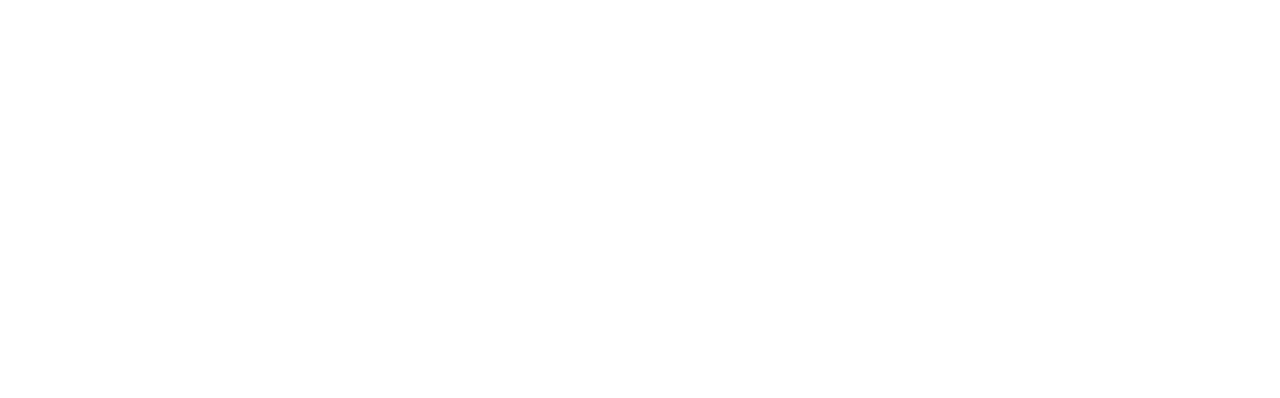
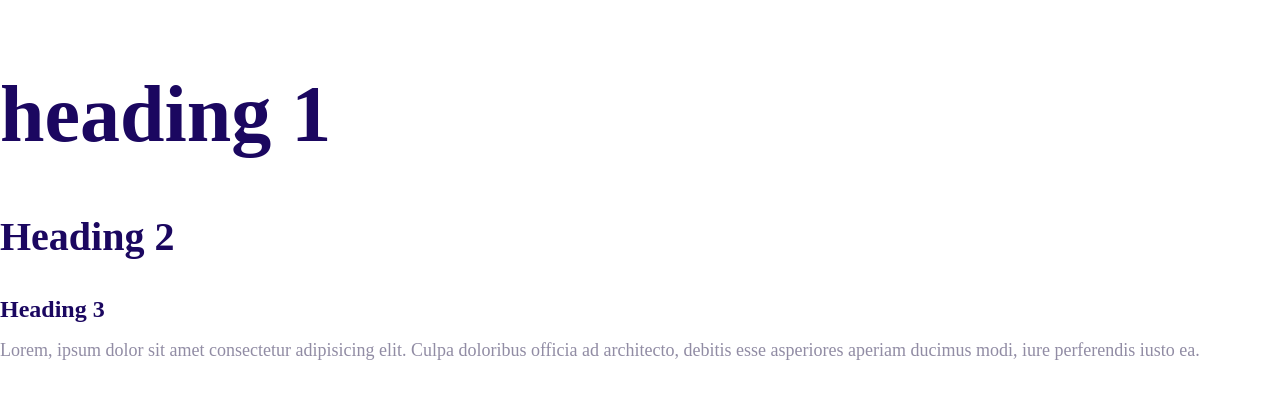
Before and after one commit to TheIrish5073/test, a plain HTML site: page index.html in a window 1280 px wide. Drawn offline with Linux system fonts and the light colour scheme.

Commit message:
Define the styles for the fonts

```diff
--- a/css/style.css
+++ b/css/style.css
@@ -1,5 +1,9 @@
 *{
     box-sizing: border-box;
+}
+
+html{
+    font-size: 62.5%;
 }
 
 :root{
@@ -11,3 +15,55 @@
 }
 
 /* daca pui virgula se ia toate , daca nu pui virgula se ia de exemple toate p din clasa box   */
+
+
+ /*Mobile version*/
+
+body{
+    font-family: 'Times New Roman', Times, serif;
+    color: var(--color-body);
+    line-height: 1.5;
+    font-size: 2.4rem;
+}
+
+h1,h2,h3{
+    color:var(--color-headings);
+    margin-bottom: 1rem;
+}
+
+h1{
+    font-size: 7rem;
+}
+
+h2{
+    font-size: 4rem;
+}
+
+h3{
+    font-size:3rem;
+}
+
+p{
+    margin-top: 0;
+}
+
+
+
+@media screen and (min-width:1024px) {
+    body{
+        font-size: 1.8rem;
+    }
+
+    h1{
+        font-size: 8rem;
+    }
+
+    h2{
+        font-size: 4rem;
+
+    }
+
+    h3{
+        font-size: 2.4rem;
+    }
+}
--- a/index.html
+++ b/index.html
@@ -8,6 +8,9 @@
     <title>Document</title>
 </head>
 <body>
-    <div class="test"></div>
+    <h1>heading 1 </h1>
+    <h2>Heading 2 </h2>
+    <h3>Heading 3</h3>
+    <p>Lorem, ipsum dolor sit amet consectetur adipisicing elit. Culpa doloribus officia ad architecto, debitis esse asperiores aperiam ducimus modi, iure perferendis iusto ea.</p>
 </body>
 </html>
```
